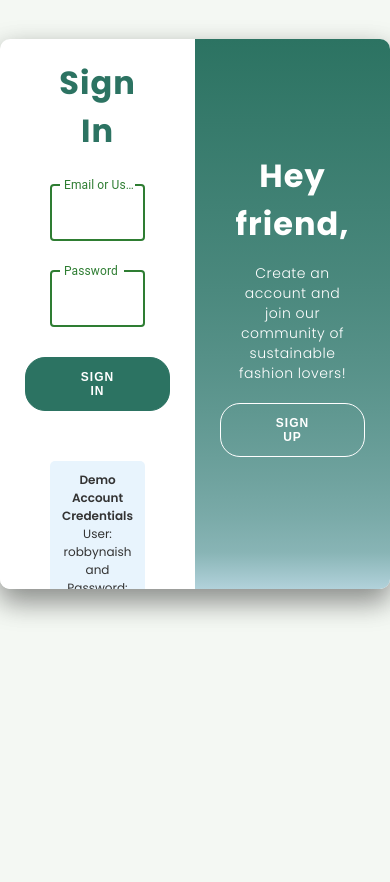
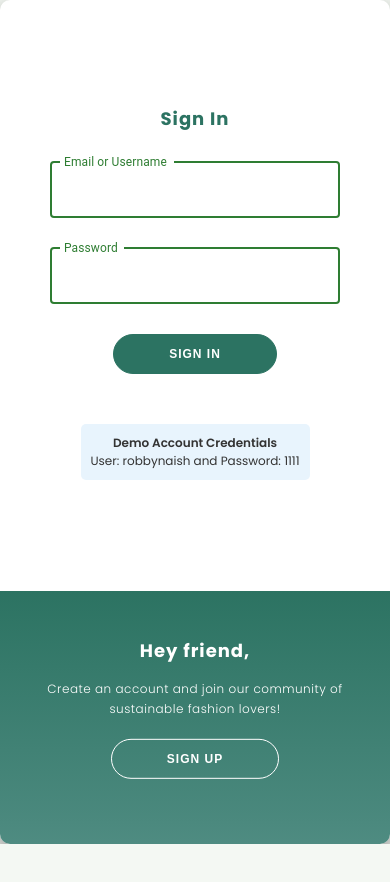
Before and after one commit to JuliaGrandury/lifecycle-app-mern, a React app in the folder frontend/: page /authentication in a window 390 px wide. After the commit the page ends 844 px from the top, so only its background shows below. Built offline with nearby package versions, Linux system fonts and the light colour scheme.

Commit message:
Auth page is MOBILE RESPONSIVE AY

```diff
--- a/frontend/src/pages/Authentication.jsx
+++ b/frontend/src/pages/Authentication.jsx
@@ -43,12 +43,12 @@ const Authentication = () => {
 
         <div className={styles.overlay__container}>
           <div className={styles.overlay}>
-            <div className={styles.overlay_left}>
+            <div className={styles.overlay_left_top}>
               <h1 className={styles.title}>Welcome Back!</h1>
               <p>The earth thanks you for your efforts.</p>
               <button className={styles.auth_button} id={styles.sign_in__button} onClick={() => setRightPanelActive(false)}>Sign In</button>
             </div>
-            <div className={styles.overlay_right}>
+            <div className={styles.overlay_right_bottom}>
               <h1 className={styles.title}>Hey friend,</h1>
               <p>Create an account and join our community of sustainable fashion lovers!</p>
               <button className={styles.auth_button} id={styles.sign_up__button} onClick={() => setRightPanelActive(true)}>Sign Up</button>
--- a/frontend/src/pages/Authentication.module.css
+++ b/frontend/src/pages/Authentication.module.css
@@ -165,8 +165,8 @@ form .title {
     transform: translateX(50%);
 }
 
-.overlay_left,
-.overlay_right {
+.overlay_left_top,
+.overlay_right_bottom {
     position: absolute;
     display: flex;
     align-items: center;
@@ -181,21 +181,109 @@ form .title {
     transition: transform 0.6s ease-in-out;
 }
 
-.overlay_left {
+.overlay_left_top {
     right: 60%;
     transform: translateX(-20%);
 }
 
-.overlay_right {
+.overlay_right_bottom {
     right: 0;
     transform: translateX(0);
 }
 
-.authentication__container.right_panel_active .overlay_left {
+.authentication__container.right_panel_active .overlay_left_top {
     transform: translateX(20%);
 }
 
 
-/* --------MEDIA QUERIES FOR SMALL DEVICES (medium: tablets)-------- */
-/* @media screen and (max-width: 1024px) {
-} */
+/* --------MEDIA QUERIES FOR SMALL DEVICES -------- */
+
+@media screen and (max-width: 600px) {
+
+    .authentication__container h1 {
+        font-size: 18px;
+    }
+
+    .authentication__container p {
+        font-size: 12px;
+    }
+
+    .authentication__container {
+        overflow: scroll;
+    }
+
+    .biggest__container {
+        margin: 0;
+        height: 100vh;
+    }
+
+    .sign_up__container,
+    .sign_in__container {
+        padding-top: 0;
+        width: 100%;
+        height: 60%;
+    }
+
+    /* IF SIGN UP IS CLICKED, RIGHT PANEL ACTIVE */
+    .authentication__container.right_panel_active .sign_up__container {
+        transform: translateY(50%);
+        opacity: 1;
+        z-index: 5;
+    }
+
+    .authentication__container.right_panel_active .sign_in__container {
+        transform: translateY(50%);
+        opacity: 1;
+        z-index: 2;
+    }
+
+    .overlay__container {
+        left: 0;
+        width: 100%;
+        height: 30%;
+        bottom: 0;
+        top: auto;
+        transform: translateY(0);
+    }
+
+    .authentication__container.right_panel_active .overlay__container {
+        transform: translateY(-240%);
+    }
+
+    /* OVERLAY WITH CALL TO ACTION TO THE UNSELECTED ACTION */
+    .overlay {
+        bottom: 0;
+        left: 0;
+        height: 200%;
+        width: 100%;
+    }
+
+    .authentication__container.right_panel_active .overlay {
+        transform: translateY(-100%);
+    }
+
+    .overlay_left_top,
+    .overlay_right_bottom {
+        top: auto;
+        height: 50%;
+        width: 100%;
+        transform: translateY(0);
+    }
+
+    .overlay_left_top {
+        bottom: 0;
+        left: 0;
+        transform: translateY(100%);
+        background: linear-gradient(180deg, var(--primary-lightblue), 20%, var(--primary-tasman));
+    }
+
+    .overlay_right_bottom {
+        top: 50%;
+        left: 0;
+        transform: translateY(-100%);
+    }
+
+    .authentication__container.right_panel_active .overlay_left_top {
+        transform: translateY(100%);
+    }
+}
```
Also changed, not shown: 1 other file (tests, documents, lock files or other folders).
